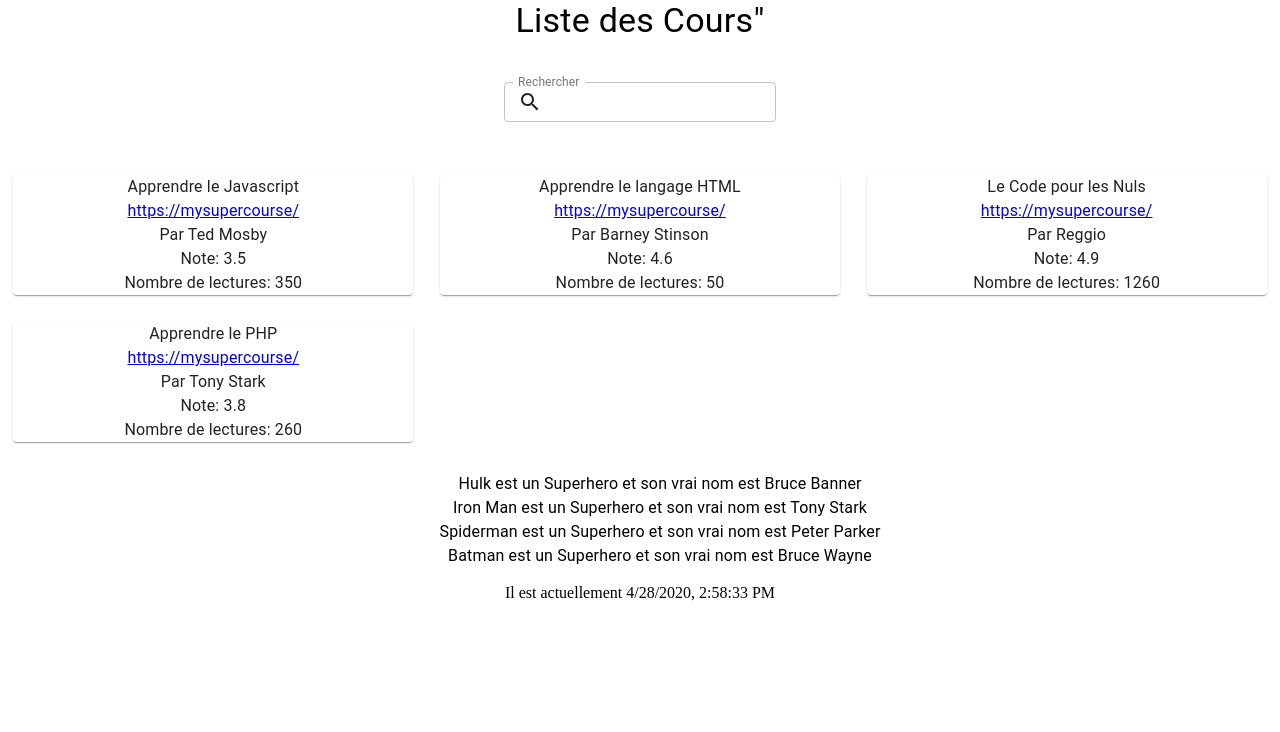
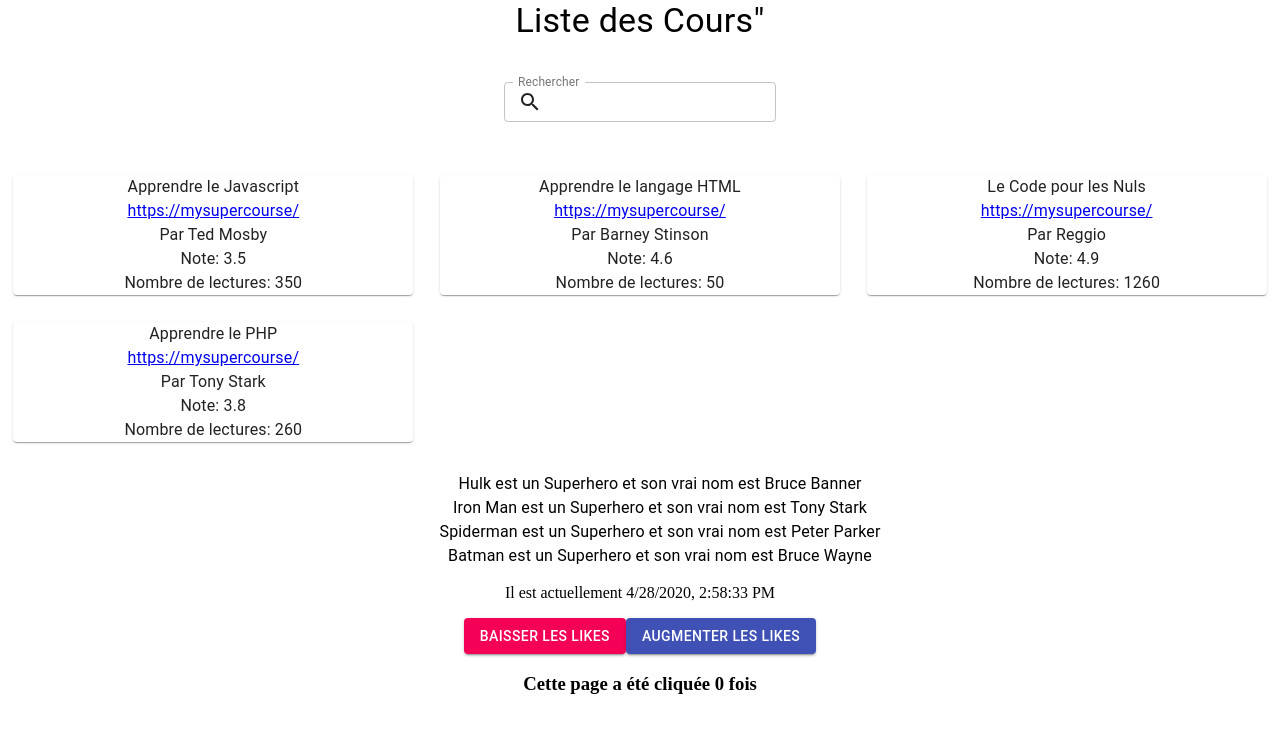
Before and after one commit to Graphandco/courses-list, a React (Create React App) app: page / in a window 1280 px wide. Shown: the top 732 px of the page. Built offline with nearby package versions, Linux system fonts and the light colour scheme.

Commit message:
Like count with state

```diff
--- a/src/App.js
+++ b/src/App.js
@@ -1,6 +1,7 @@
 import React, { useState } from 'react';
 import CoursesList from './CoursesList';
 import SuperHero from './SuperHero';
+import LikeArea from './LikeArea';
 import './App.css';
 
 import Grid from '@material-ui/core/Grid';
@@ -142,6 +143,8 @@ const App = () => {
             </ul>
 
             <p>Il est actuellement {theTime}</p>
+
+            <LikeArea />
         </div>
     );
 };
--- /dev/null
+++ b/src/LikeArea.js
@@ -0,0 +1,40 @@
+import React, { useState } from 'react';
+
+import Button from '@material-ui/core/Button';
+
+export default function LikeArea() {
+    const [likeCount, setLikeCount] = useState(0);
+
+    const augmenterLesLikes = () => {
+        setLikeCount((previous) => {
+            return previous + 1;
+        });
+    };
+
+    const baisserLesLikes = () => {
+        setLikeCount((previous) => {
+            if (previous <= 0) return 0;
+            return previous - 1;
+        });
+    };
+
+    return (
+        <>
+            <Button
+                variant='contained'
+                color='secondary'
+                onClick={baisserLesLikes}
+            >
+                Baisser les likes
+            </Button>
+            <Button
+                variant='contained'
+                color='primary'
+                onClick={augmenterLesLikes}
+            >
+                Augmenter les likes
+            </Button>
+            <h3>Cette page a été cliquée {likeCount} fois</h3>
+        </>
+    );
+}
```
